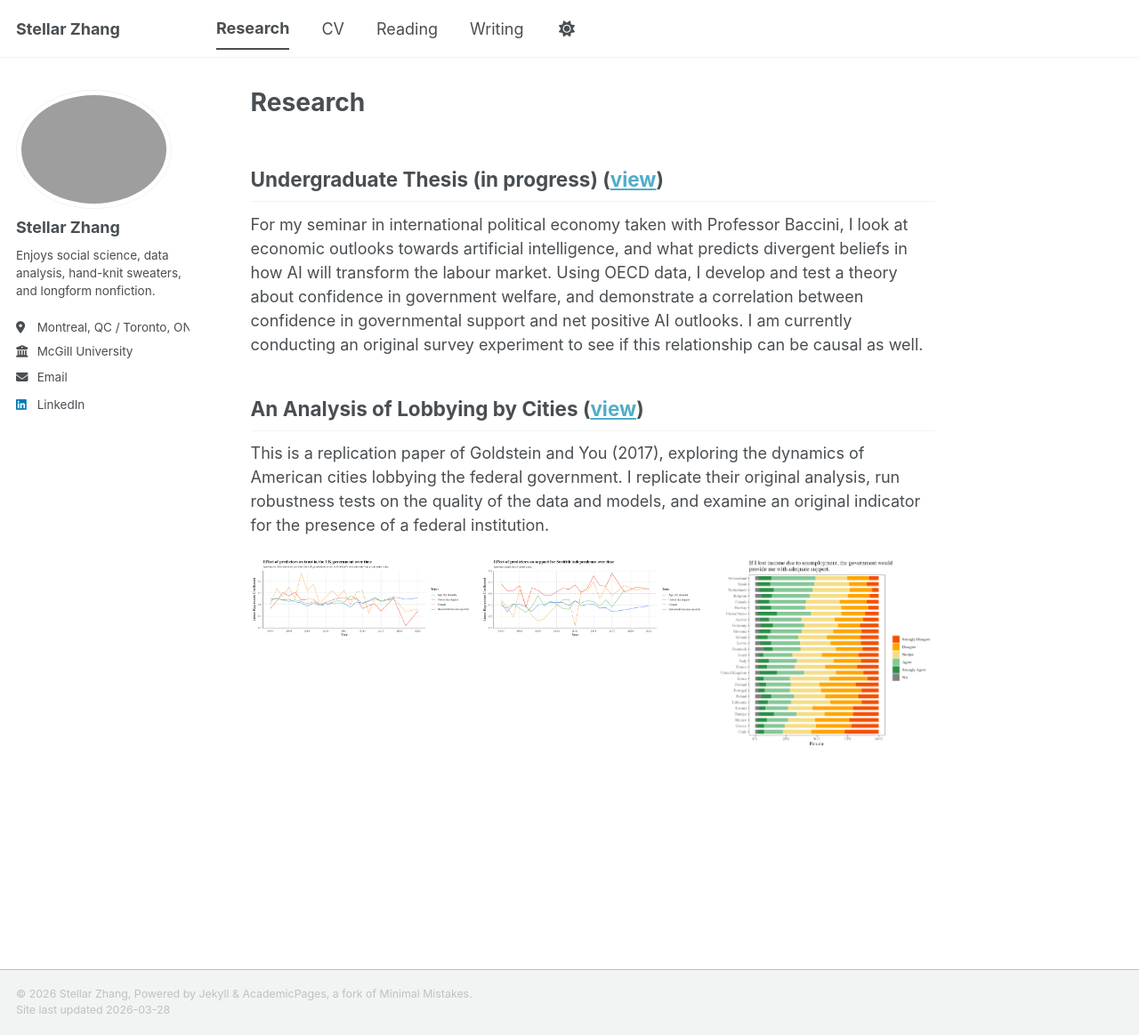
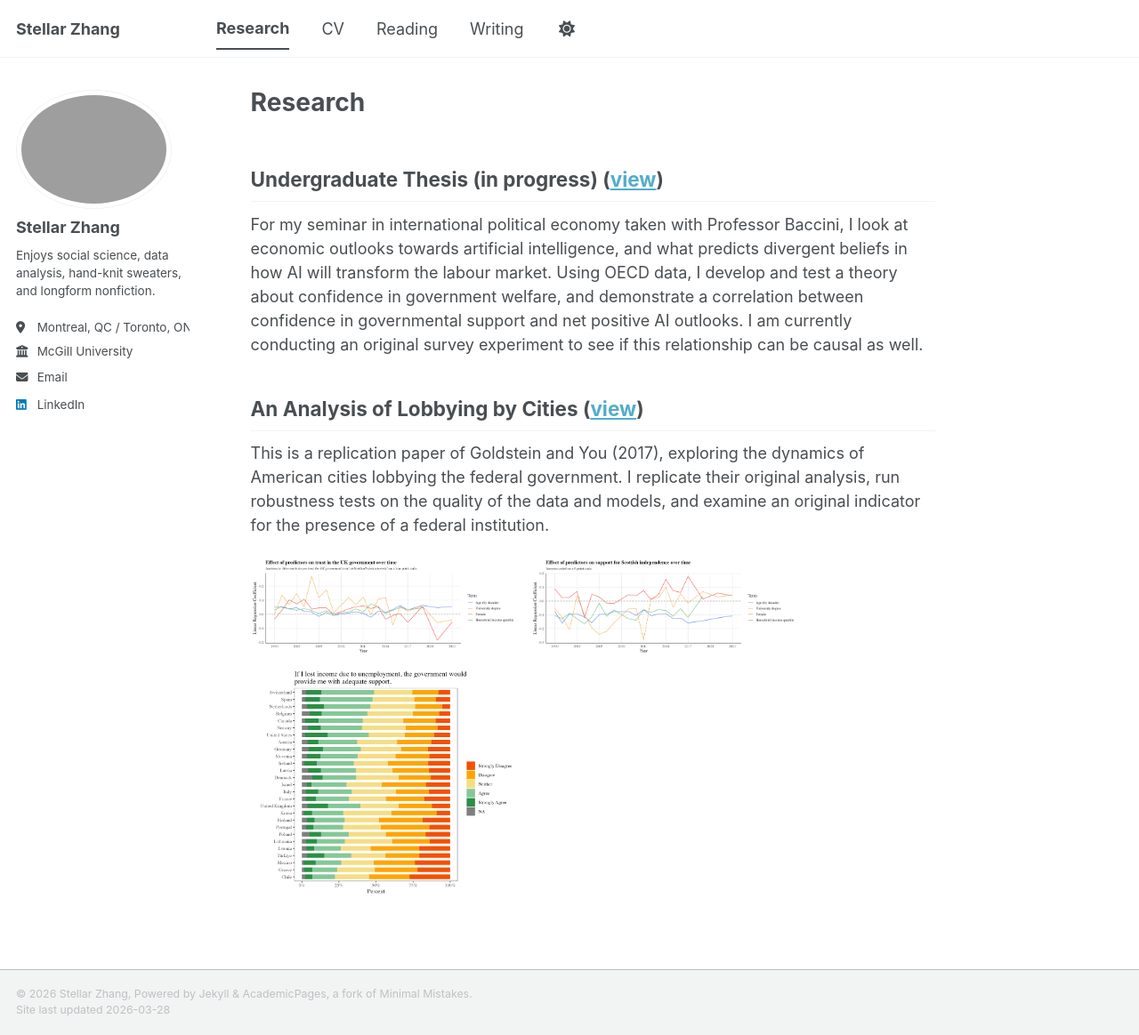
Before and after one commit to stellarxzhang/stellarxzhang.github.io, a Jekyll site: the page built from _pages/research.md, in a window 1280 px wide and 1164 px high. Shown: the whole window at 89% size. Built offline with Jekyll 4.4.1, drawn with Linux system fonts in a browser that asks for light colours; a script bundle is joined from its source files by our own code; library files that are not in the unit come from our copies.

Commit message:
Update research.md
added lightbox

```diff
--- a/_pages/research.md
+++ b/_pages/research.md
@@ -12,8 +12,18 @@
 ------
 This is a replication paper of Goldstein and You (2017), exploring the dynamics of American cities lobbying the federal government. I replicate their original analysis, run robustness tests on the quality of the data and models, and examine an original indicator for the presence of a federal institution.
 
-<div style="display: grid; grid-template-columns: repeat(3, 1fr); gap: 10px;">
-  <img src="/images/trustukgovt_predictors copy.jpg" style="width:100%">
-  <img src="/images/scot_ind_predictors copy.jpg" style="width:100%">
-  <img src="/images/publicsupport_by_country copy.png" style="width:100%">
+<div style="display: flex; gap: 15px; flex-wrap: wrap;">
+
+  <a href="/images/trustukgovt_predictors copy.jpg" data-lightbox="gallery" data-title="Caption 1">
+    <img src="/images/trustukgovt_predictors copy.jpg" style="width: 300px; border-radius: 6px;">
+  </a>
+
+  <a href="/images/scot_ind_predictors copy.jpg" data-lightbox="gallery" data-title="Caption 2">
+    <img src="/images/scot_ind_predictors copy.jpg" style="width: 300px; border-radius: 6px;">
+  </a>
+
+  <a href="/images/publicsupport_by_country copy.png" data-lightbox="gallery" data-title="Caption 3">
+    <img src="/images/publicsupport_by_country copy.png" style="width: 300px; border-radius: 6px;">
+  </a>
+
 </div>
```
